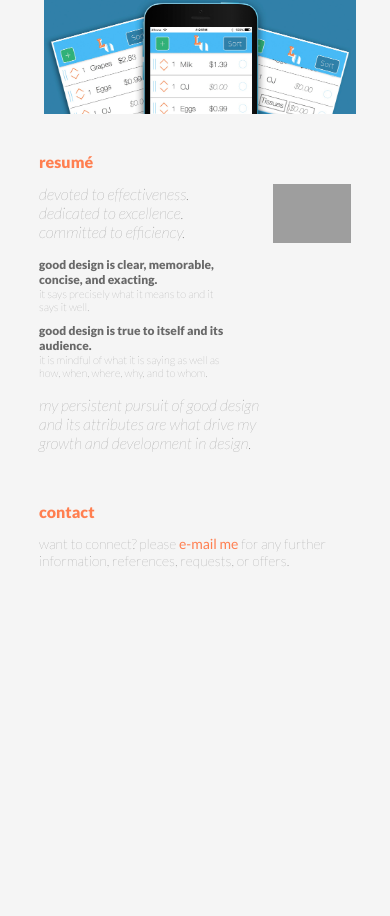
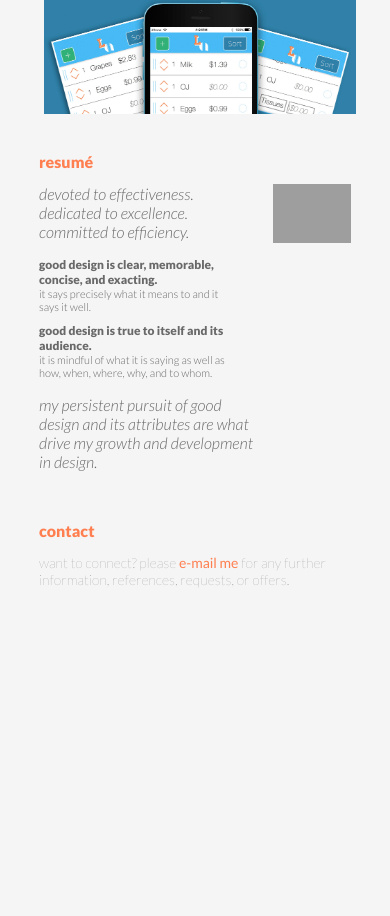
Before and after one commit to alexanderRAKIMwhiteside/alexanderRAKIMwhiteside.github.io, a plain HTML site: page index.html in a window 390 px wide. Shown: the part 1212-2128 px from the top of the page. Drawn offline with Linux system fonts and the light colour scheme; grey boxes are pictures that could not be loaded; a web font is replaced by a local one.

Commit message:
legibility
mobile font enlargements

```diff
--- a/styles.css
+++ b/styles.css
@@ -244,7 +244,7 @@ p.mission {
     font-size: 3rem;
     font-family: 'Lato', sans-serif;
     color: dimgray;
-    font-weight:100;
+    font-weight:300;
     font-style: italic;
     width: 625px;
     margin-bottom: 0;
@@ -254,7 +254,7 @@ p.motto {
     font-size: 3rem;
     font-family: 'Lato', sans-serif;
     color: dimgray;
-    font-weight:100;
+    font-weight:300;
     font-style: italic;
     width: 475px;
     margin-top: 0;
@@ -310,7 +310,7 @@ span.definition {
     font-family: 'Lato', sans-serif;
     font-size: 1.6rem;
     color: dimgray;
-    font-weight: 100;
+    font-weight: 300;
 }
 
 span.info {
```
